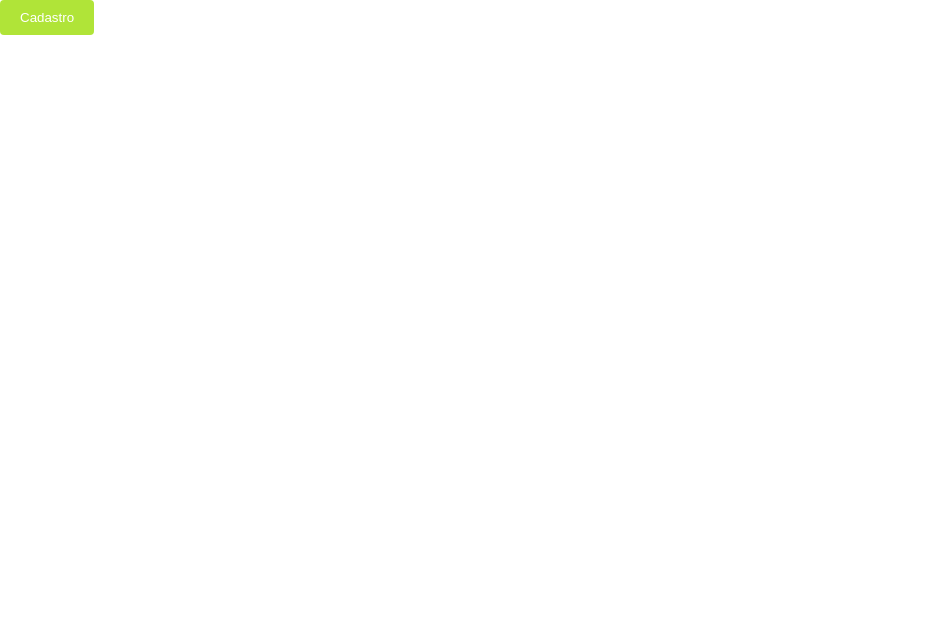
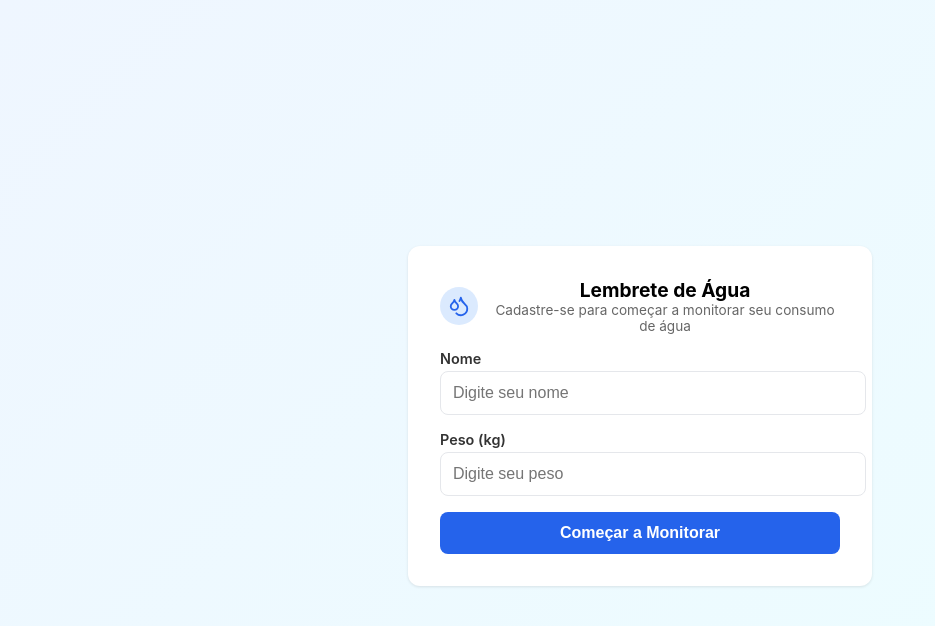
Before and after one commit to 0victorsales/frontend-beber_agua, a React (Create React App) app: page /cadastro in a window 1280 px wide. Shown: the top 626 px of the page, without its empty margins (0-935 px from the left). Built offline with nearby package versions, Linux system fonts and the light colour scheme.

Commit message:
feat: iniciado tela cadastro

```diff
--- a/src/pages/TelaCadastro/index.jsx
+++ b/src/pages/TelaCadastro/index.jsx
@@ -1,11 +1,29 @@
-import {Botao} from './styles.ts'
+import { Pagina, FormularioContainer, Label, Input, Botao } from './styles.ts';
+import TituloPagina from '../../components/tituloPersonalizado/index.jsx';
 
 function Cadastro() {
   return (
-    <div>
-        <Botao>Cadastro</Botao>
+    <Pagina>
+      <FormularioContainer>
+        <TituloPagina
+          titulo="Lembrete de Água"
+          subtitulo="Cadastre-se para começar a monitorar seu consumo de água"
+          icone="Droplets"
+        />
 
-    </div>
+        <div>
+          <Label>Nome</Label>
+          <Input placeholder="Digite seu nome" />
+        </div>
+
+        <div>
+          <Label>Peso (kg)</Label>
+          <Input placeholder="Digite seu peso" />
+        </div>
+
+        <Botao>Começar a Monitorar</Botao>
+      </FormularioContainer>
+    </Pagina>
   );
 }
 
--- a/src/pages/TelaCadastro/styles.ts
+++ b/src/pages/TelaCadastro/styles.ts
@@ -1,9 +1,62 @@
 import styled from 'styled-components';
 
+export const Pagina = styled.div`
+  min-height: 100vh;
+  background: linear-gradient(135deg, #eff6ff 0%, #ecfeff 100%);
+  display: flex;
+  align-items: center;
+  justify-content: center;
+  padding: 1rem;
+`;
+
+export const FormularioContainer = styled.div`
+  background-color: #ffffff;
+  border-radius: 12px;
+  box-shadow: 0 1px 3px rgba(0, 0, 0, 0.1);
+  padding: 2rem;
+  width: 100%;
+  max-width: 400px;
+  display: flex;
+  flex-direction: column;
+  gap: 1rem;
+  text-align: center;
+`;
+
+export const Label = styled.label`
+  display: block;
+  font-size: 0.9rem;
+  font-weight: 600;
+  margin-bottom: 0.25rem;
+  color: #333;
+  text-align: left;
+`;
+
+export const Input = styled.input`
+  width: 100%;
+  padding: 0.75rem;
+  border: 1px solid #e5e7eb;
+  border-radius: 8px;
+  font-size: 1rem;
+  outline: none;
+  transition: border-color 0.2s ease;
+
+  &:focus {
+    border-color: #3b82f6;
+  }
+`;
+
 export const Botao = styled.button`
-  background-color:rgb(176, 228, 56);
-  color: white;
-  padding: 10px 20px;
+  background-color: #2563eb;
+  color: #ffffff;
+  padding: 0.75rem 1rem;
   border: none;
-  border-radius: 4px;
+  border-radius: 8px;
+  font-size: 1rem;
+  font-weight: 600;
+  cursor: pointer;
+  transition: background-color 0.3s;
+
+  &:hover {
+    background-color: #1e40af;
+  }
 `;
```
